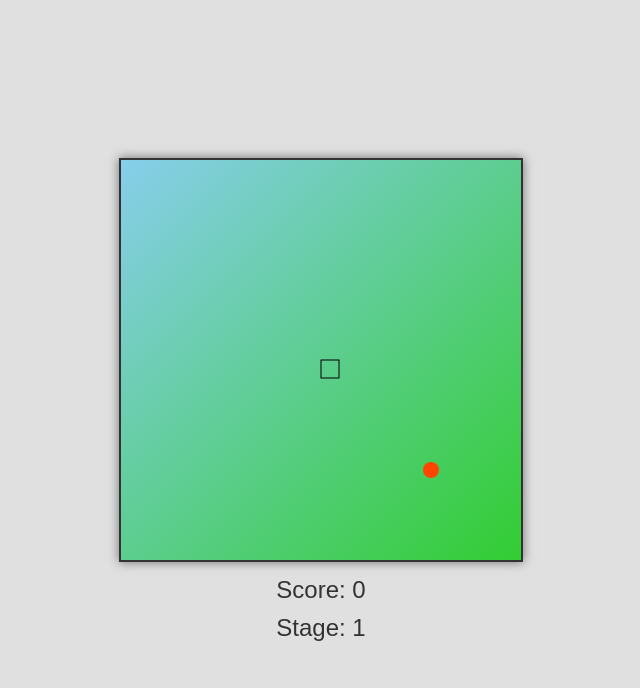
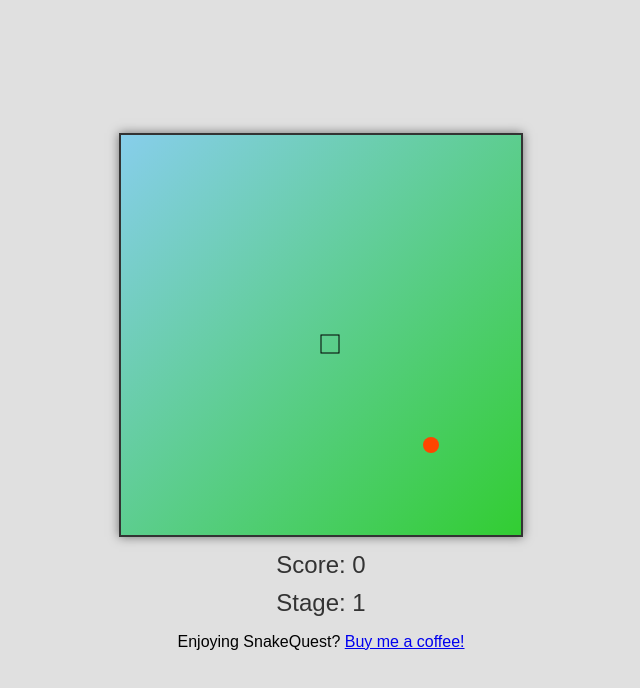
Before and after one commit to haris-ui/snake-gamee, a plain HTML site: page index.html in a window 1280 px wide. Shown: the whole page, without its empty margins (319-959 px from the left). Drawn offline with Linux system fonts and the light colour scheme.

Commit message:
Update index.html

```diff
--- a/index.html
+++ b/index.html
@@ -11,6 +11,7 @@
         <canvas id="gameCanvas" width="400" height="400"></canvas>
         <div id="score">Score: 0</div>
         <div id="stage">Stage: 1</div>
+        <p>Enjoying SnakeQuest? <a href="https://buymeacoffee.com/yourname" target="_blank">Buy me a coffee!</a></p>
     </div>
     <script src="script.js"></script>
 </body>
```
